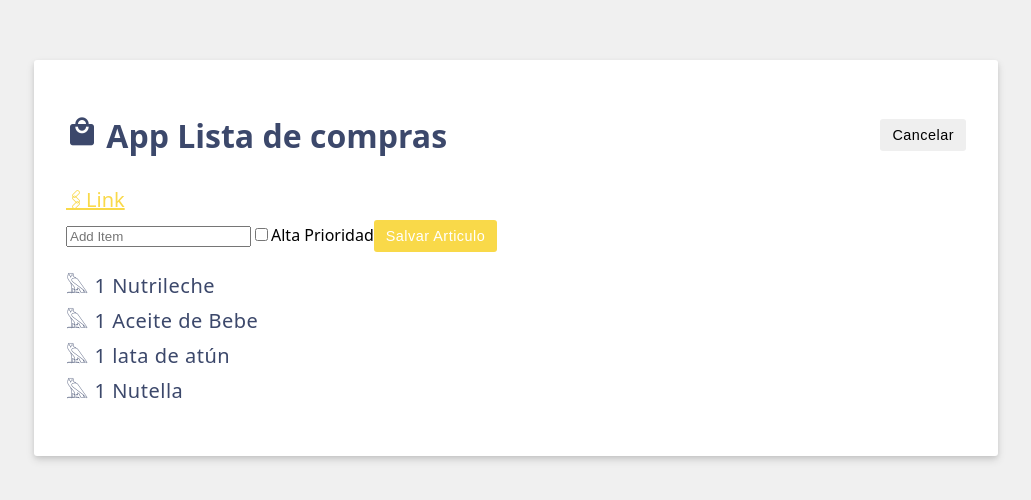
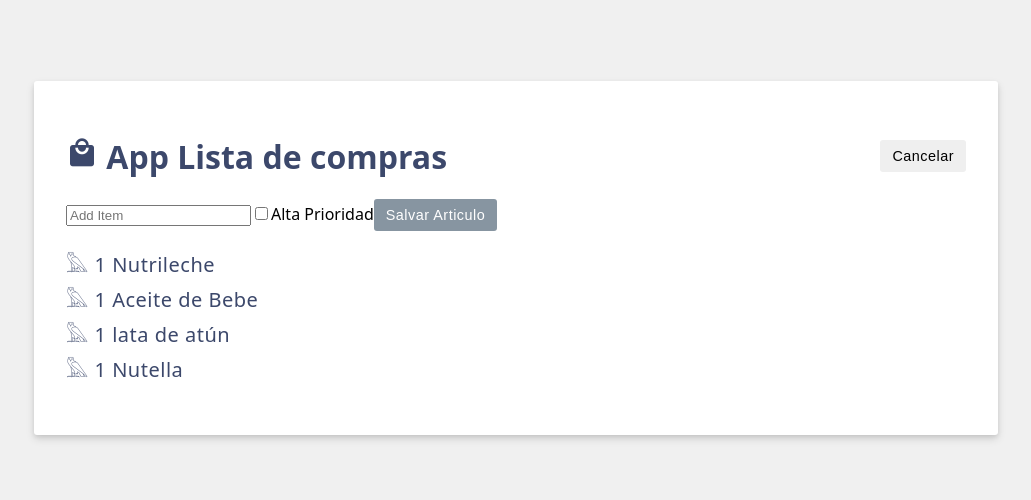
Before and after one commit to laloocolin10/DADM-2024B, a Vue app: page / in a window 1280 px wide. Shown: the part 142-642 px from the top of the page, without its empty margins (124-1155 px from the left). Built offline with nearby package versions, Linux system fonts and the light colour scheme.

Commit message:
⭐S13 Entrega Condicional deshabilita el boton cuando el imput esta vacio

```diff
--- a/src/App.vue
+++ b/src/App.vue
@@ -36,11 +36,11 @@ const activeteEdition = (activate) => {
     <button v-else class="btn btn-primary" @click="activeteEdition(true)">Agregar</button>
   </div>
 
-  <!--colocando un hiperlink visto en clase-->
+  <!--colocando un hiperlink visto en clase-
   <a v-bind:href="newItem === '' ? 'https://www.google.com' : 'https://' + newItem" target="_blank">
     {{ newItem === '' ? '🖇Link' : newItem }}
   </a>
-
+-->
 
   <!-- Agrupando Entradas de usuario -->
   <form class="add-item form" v-if="editing" v-on:submit.prevent="saveItem">
@@ -49,7 +49,7 @@ const activeteEdition = (activate) => {
     <!-- Radio Buttons -->
     <label><input type="checkbox" v-model="newItemHighPriority" />Alta Prioridad</label>
     <!-- Boton -->
-    <button class="btn btn-primary">Salvar Articulo</button>
+    <button :disabled="newItem.length===0" class="btn btn-primary">Salvar Articulo</button>
   </form>
   <!-- Lista -->
   <ul>
```
